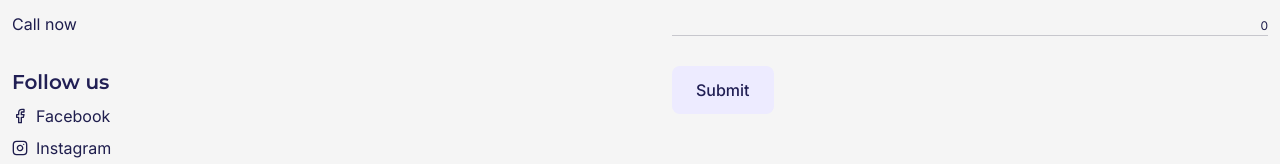
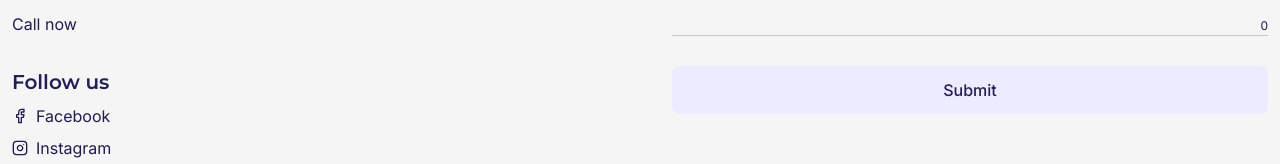
Before and after one commit to Lineaar-Studios/lineaar-landing, a Next.js app: page /contact in a window 1280 px wide. Shown: the part 473-637 px from the top of the page. Built offline with nearby package versions, Linux system fonts and the light colour scheme; no server answers.

Commit message:
Add webforms email submission

```diff
--- a/components/contact/contact-form.tsx
+++ b/components/contact/contact-form.tsx
@@ -2,10 +2,12 @@
 
 import { motion, useInView } from "framer-motion";
 import { useRef, useState } from "react";
+import { Loader2, CheckCircle2, AlertCircle } from "lucide-react";
 
 export function ContactForm() {
   const ref = useRef(null);
   const inView = useInView(ref, { once: true, margin: "-60px 0px" });
+  const [status, setStatus] = useState<"idle" | "loading" | "success" | "error">("idle");
   const [formData, setFormData] = useState({
     name: "",
     email: "",
@@ -14,10 +16,42 @@ export function ContactForm() {
     comment: "",
   });
 
-  const handleSubmit = (e: React.FormEvent) => {
+  const handleSubmit = async (e: React.FormEvent) => {
     e.preventDefault();
-    // Handle form submission here
-    console.log("Form submitted:", formData);
+    setStatus("loading");
+
+    try {
+      const response = await fetch("https://api.web3forms.com/submit", {
+        method: "POST",
+        headers: {
+          "Content-Type": "application/json",
+          Accept: "application/json",
+        },
+        body: JSON.stringify({
+          access_key: "47cbd678-fe39-4395-9da4-3d0966fd701f",
+          ...formData,
+          from_name: "Lineaar Studios Contact Form",
+        }),
+      });
+
+      const result = await response.json();
+      if (result.success) {
+        setStatus("success");
+        setFormData({
+          name: "",
+          email: "",
+          subject: "",
+          phone: "",
+          comment: "",
+        });
+        setTimeout(() => setStatus("idle"), 5000);
+      } else {
+        setStatus("error");
+      }
+    } catch (error) {
+      console.error("Form submission error:", error);
+      setStatus("error");
+    }
   };
 
   const handleChange = (
@@ -46,7 +80,8 @@ export function ContactForm() {
           value={formData.name}
           onChange={handleChange}
           required
-          className="w-full border-b border-brand-ink/20 bg-transparent pb-2 text-base text-hero-text placeholder:text-brand-ink-light focus:border-brand-primary focus:outline-none"
+          disabled={status === "loading"}
+          className="w-full border-b border-brand-ink/20 bg-transparent pb-2 text-base text-hero-text placeholder:text-brand-ink-light focus:border-brand-primary focus:outline-none disabled:opacity-50"
         />
       </div>
 
@@ -58,7 +93,8 @@ export function ContactForm() {
           value={formData.email}
           onChange={handleChange}
           required
-          className="w-full border-b border-brand-ink/20 bg-transparent pb-2 text-base text-hero-text placeholder:text-brand-ink-light focus:border-brand-primary focus:outline-none"
+          disabled={status === "loading"}
+          className="w-full border-b border-brand-ink/20 bg-transparent pb-2 text-base text-hero-text placeholder:text-brand-ink-light focus:border-brand-primary focus:outline-none disabled:opacity-50"
         />
       </div>
 
@@ -70,7 +106,8 @@ export function ContactForm() {
           value={formData.subject}
           onChange={handleChange}
           required
-          className="w-full border-b border-brand-ink/20 bg-transparent pb-2 text-base text-hero-text placeholder:text-brand-ink-light focus:border-brand-primary focus:outline-none"
+          disabled={status === "loading"}
+          className="w-full border-b border-brand-ink/20 bg-transparent pb-2 text-base text-hero-text placeholder:text-brand-ink-light focus:border-brand-primary focus:outline-none disabled:opacity-50"
         />
       </div>
 
@@ -81,7 +118,8 @@ export function ContactForm() {
           placeholder="Phone no"
           value={formData.phone}
           onChange={handleChange}
-          className="w-full border-b border-brand-ink/20 bg-transparent pb-2 text-base text-hero-text placeholder:text-brand-ink-light focus:border-brand-primary focus:outline-none"
+          disabled={status === "loading"}
+          className="w-full border-b border-brand-ink/20 bg-transparent pb-2 text-base text-hero-text placeholder:text-brand-ink-light focus:border-brand-primary focus:outline-none disabled:opacity-50"
         />
       </div>
 
@@ -91,21 +129,54 @@ export function ContactForm() {
           placeholder="Comment"
           value={formData.comment}
           onChange={handleChange}
+          disabled={status === "loading"}
           rows={6}
           required
-          className="w-full resize-none border-b border-brand-ink/20 bg-transparent pb-2 text-base text-hero-text placeholder:text-brand-ink-light focus:border-brand-primary focus:outline-none"
+          className="w-full resize-none border-b border-brand-ink/20 bg-transparent pb-2 text-base text-hero-text placeholder:text-brand-ink-light focus:border-brand-primary focus:outline-none disabled:opacity-50"
         />
         <span className="absolute bottom-2 right-0 text-xs text-brand-ink-light">
           {formData.comment.length}
         </span>
       </div>
 
-      <button
-        type="submit"
-        className="w-full rounded-lg bg-hero-bg px-6 py-3 text-base font-medium text-hero-text transition-colors hover:bg-hero-bg/90 md:w-auto"
-      >
-        Submit
-      </button>
+      <div className="flex flex-col gap-4">
+        <button
+          type="submit"
+          disabled={status === "loading"}
+          className="flex w-full items-center justify-center gap-2 rounded-lg bg-hero-bg px-6 py-3 text-base font-medium text-hero-text transition-colors hover:bg-hero-bg/90 disabled:cursor-not-allowed disabled:opacity-70 md:w-auto"
+        >
+          {status === "loading" ? (
+            <>
+              <Loader2 className="h-4 w-4 animate-spin" />
+              Sending...
+            </>
+          ) : (
+            "Submit"
+          )}
+        </button>
+
+        {status === "success" && (
+          <motion.div
+            initial={{ opacity: 0, x: -10 }}
+            animate={{ opacity: 1, x: 0 }}
+            className="flex items-center gap-2 text-sm text-green-500"
+          >
+            <CheckCircle2 className="h-4 w-4" />
+            Message sent successfully!
+          </motion.div>
+        )}
+
+        {status === "error" && (
+          <motion.div
+            initial={{ opacity: 0, x: -10 }}
+            animate={{ opacity: 1, x: 0 }}
+            className="flex items-center gap-2 text-sm text-red-500"
+          >
+            <AlertCircle className="h-4 w-4" />
+            Something went wrong. Please try again.
+          </motion.div>
+        )}
+      </div>
     </motion.form>
   );
 }
```
